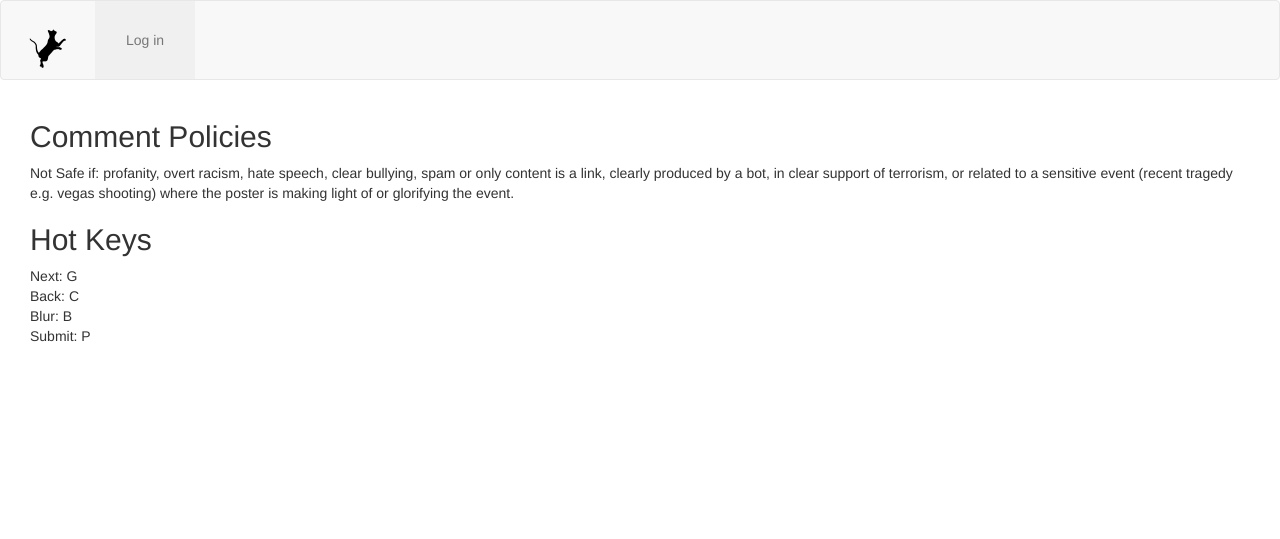
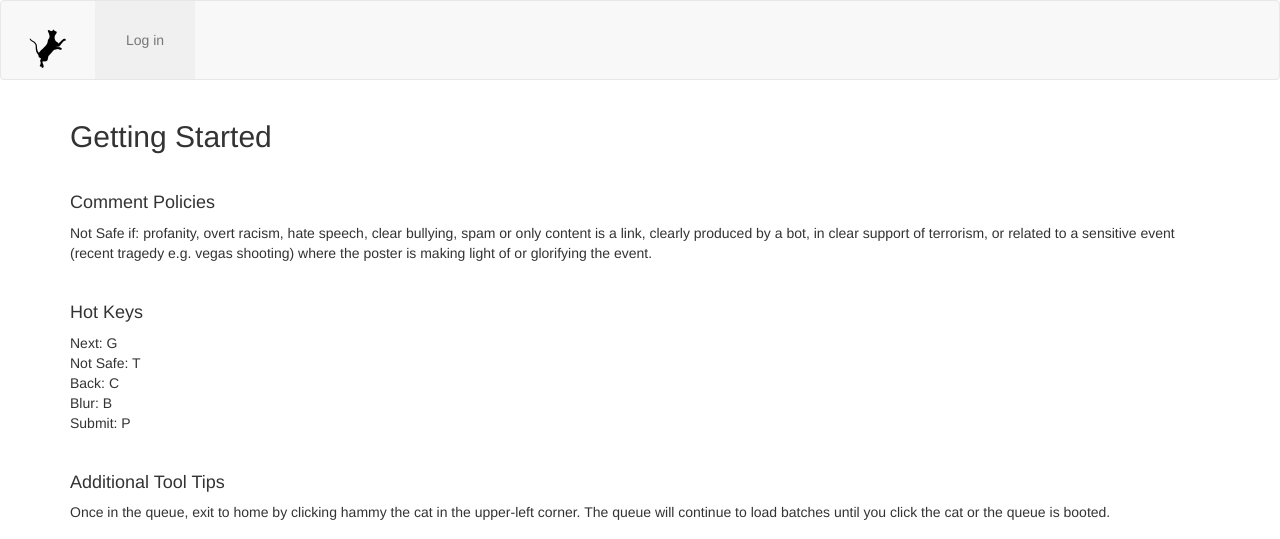
Before and after one commit to aligg/Content-Review-Tool, a Flask app: page /training in a window 1280 px wide. Shown: the top 539 px of the page. Before the commit the page ends 342 px from the top, so only its background shows below. Run offline with Flask 2, Linux system fonts and the light colour scheme; parts of the project's set-up code (start-up, migrations or seed data) failed here and were passed over; some libraries are stand-ins or nearby versions.

Commit message:
Updated training page with random cats

```diff
--- /dev/null
+++ b/static/css/training.css
@@ -0,0 +1,7 @@
+
+#kittyPhoto{
+    align-content: center;
+    text-align: center;
+    font-style: italic;
+    font-size: 130%
+}
--- a/templates/training.html
+++ b/templates/training.html
@@ -1,19 +1,27 @@
 {% extends 'base.html' %}\
 
 {%block content %}
-<div class="container-fluid">
+<div class="container">
+<h2>Getting Started</h2><br>
+    <h4> Comment Policies </h4>
+    <p> Not Safe if: profanity, overt racism, hate speech, clear bullying, spam or only content is a link, clearly produced by a bot, in clear support of terrorism, or related to a sensitive event (recent tragedy e.g. vegas shooting) where the poster is making light of or glorifying the event. </p>
 
-<h2> Comment Policies </h2>
-<p> Not Safe if: profanity, overt racism, hate speech, clear bullying, spam or only content is a link, clearly produced by a bot, in clear support of terrorism, or related to a sensitive event (recent tragedy e.g. vegas shooting) where the poster is making light of or glorifying the event. </p>
+    <br><h4> Hot Keys </h4>
+    <p> Next: G<br>
+        Not Safe: T<br>
+    Back: C <br>
+    Blur: B <br>
+    Submit: P <br>
+     </p>
+    <br><h4> Additional Tool Tips </h4>
+    Once in the queue, exit to home by clicking hammy the cat in the upper-left corner. The queue will continue to load batches until you click the cat or the queue is booted.
+</div><br><br>
+<div class="container" id="kittyPhoto">
 
-<h2> Hot Keys </h2>
-<p> Next: G<br>
-Back: C <br>
-Blur: B <br>
-Submit: P <br>
- </p>
+    <a  href="http://thecatapi.com"><img src="http://thecatapi.com/api/images/get?format=src&type=gif"></a>
+    <p>That's all, random cat says you've got this!</p>
+</div>
 
 
-</div>
-
+<link rel="stylesheet" type="text/css" href="/static/css/training.css">
 {% endblock %}
```
